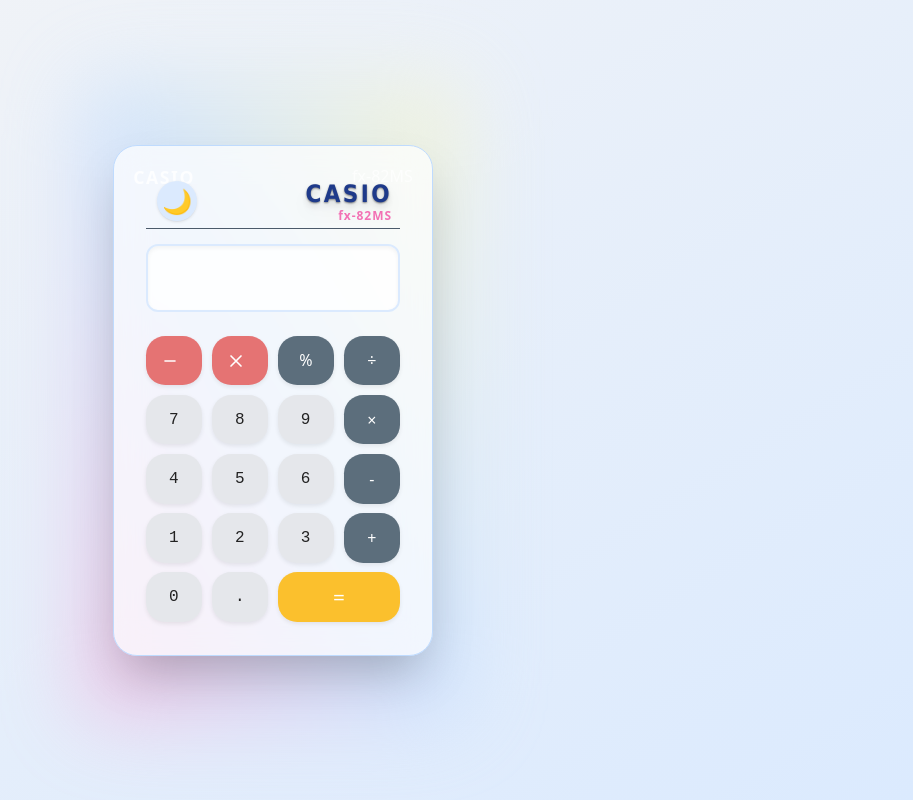
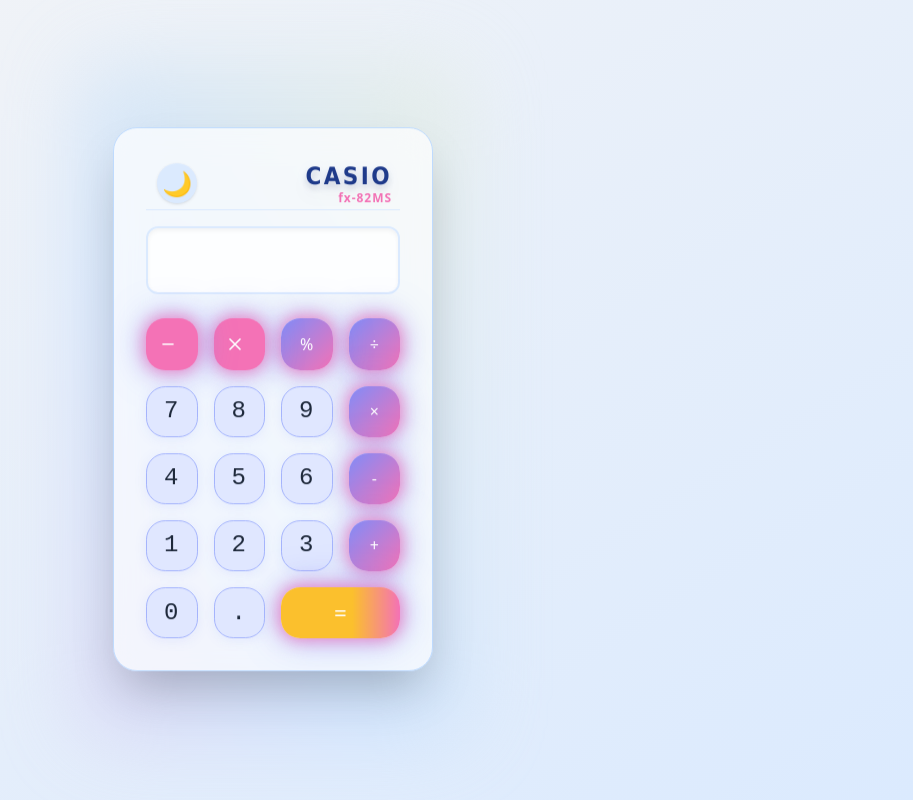
Before and after one commit to mjfrontdev/calculator, a plain HTML site: page index.html in a window 1280 px wide. Shown: the whole page, without its empty margins (367-1280 px from the left). Drawn offline with nearby package versions, Linux system fonts and the light colour scheme; a web font is replaced by a local one.

Commit message:
بروزرسانی ui

```diff
--- a/script.js
+++ b/script.js
@@ -142,15 +142,24 @@ operationButtons.forEach((button) => {
 // --- تغییر تم ---
 const themeToggleBtn = document.getElementById("theme-toggle");
 const body = document.body;
+const calculatorBox = document.querySelector('.calculator');
 
 function setTheme(isDark) {
   if (isDark) {
     body.classList.add("dark");
-    themeToggleBtn.innerText = "☀️";
+    themeToggleBtn.innerText = "\u2600\ufe0f";
   } else {
     body.classList.remove("dark");
-    themeToggleBtn.innerText = "🌙";
+    themeToggleBtn.innerText = "\ud83c\udf19";
   }
+  // انیمیشن تغییر تم
+  anime({
+    targets: calculatorBox,
+    scale: [0.97, 1],
+    rotateZ: [0, 2, -2, 0],
+    duration: 500,
+    easing: 'easeInOutElastic(1, .7)'
+  });
 }
 
 // ذخیره تم در localStorage
@@ -163,3 +172,50 @@ themeToggleBtn.addEventListener("click", () => {
   setTheme(isDark);
   localStorage.setItem("calc-theme", isDark ? "dark" : "light");
 });
+
+// --- افکت موجی و لرزش برای دکمه‌ها ---
+const allButtons = document.querySelectorAll('.buttons button');
+allButtons.forEach(btn => {
+  btn.classList.add('animated');
+  btn.addEventListener('click', function(e) {
+    // افکت موجی
+    btn.classList.remove('active');
+    void btn.offsetWidth; // reflow
+    btn.classList.add('active');
+    setTimeout(() => btn.classList.remove('active'), 400);
+    // افکت لرزش با animejs
+    anime({
+      targets: btn,
+      translateX: [0, -4, 4, -2, 2, 0],
+      duration: 350,
+      easing: 'easeInOutSine'
+    });
+  });
+});
+
+// --- مقداردهی اولیه AOS ---
+if (typeof AOS !== 'undefined') {
+  AOS.init({
+    once: true,
+    duration: 800,
+    easing: 'ease-in-out',
+  });
+}
+
+// --- افکت پالس برای نمایشگر هنگام نمایش نتیجه ---
+const displayBox = document.querySelector('.display');
+const equalsBtn = document.querySelector('.equals');
+
+function pulseDisplay() {
+  displayBox.classList.remove('pulse');
+  void displayBox.offsetWidth;
+  displayBox.classList.add('pulse');
+}
+
+displayBox.addEventListener('animationend', function() {
+  displayBox.classList.remove('pulse');
+});
+
+equalsBtn.addEventListener('click', () => {
+  setTimeout(pulseDisplay, 50);
+});
--- a/style.css
+++ b/style.css
@@ -1,3 +1,4 @@
+/* --- مدرن‌سازی و افکت‌های انیمیشنی --- */
 * {
     margin: 0;
     padding: 0;
@@ -6,24 +7,46 @@
 }
 
 body {
-    background: #f3f4f6;
+    background: linear-gradient(135deg, #f3f4f6 0%, #c7d2fe 100%);
+    min-height: 100vh;
+}
+
+@keyframes bgMove {
+  0% { background-position: 0% 50%; }
+  50% { background-position: 100% 50%; }
+  100% { background-position: 0% 50%; }
+}
+.animate-bgMove {
+  animation: bgMove 8s ease-in-out infinite;
+  background-size: 200% 200%;
 }
 
 .calculator {
-    background: #3b4a5a;
+    background: rgba(255,255,255,0.7);
     border-radius: 1.5rem;
-    box-shadow: 0 8px 32px 0 rgba(31, 38, 135, 0.37);
+    box-shadow: 0 8px 32px 0 rgba(31, 38, 135, 0.25);
     width: 340px;
-    padding: 2rem 1.2rem 1.5rem 1.2rem;
+    padding: 2.5rem 1.5rem 2rem 1.5rem;
     margin: 2rem auto;
-    border: 1px solid #2c3744;
+    border: 1.5px solid #a5b4fc;
     position: relative;
+    backdrop-filter: blur(16px) saturate(180%);
+    animation: fadeInUp 1s cubic-bezier(.23,1.01,.32,1) both, floaty 5s ease-in-out infinite;
+}
+@keyframes floaty {
+  0%, 100% { transform: translateY(0); }
+  50% { transform: translateY(-10px); }
+}
+
+@keyframes fadeInUp {
+  0% { opacity: 0; transform: translateY(40px); }
+  100% { opacity: 1; transform: none; }
 }
 
 .calc-header {
-    margin-bottom: 1rem;
+    margin-bottom: 1.5rem;
     padding-bottom: 0.2rem;
-    border-bottom: 1px solid #4b5a6a;
+    border-bottom: 1px solid #dbeafe;
     display: flex;
     align-items: center;
     justify-content: center;
@@ -32,16 +55,16 @@ body {
 
 .brand-title {
     font-family: 'Vazirmatn', Tahoma, Arial, sans-serif;
-    letter-spacing: 0.15em;
-    color: #fff;
-    text-shadow: 0 1px 2px #2228, 0 0 2px #fff4;
-    font-size: 1.3rem;
+    letter-spacing: 0.18em;
+    color: #1e3a8a;
+    text-shadow: 0 2px 8px #a5b4fc44, 0 0 2px #fff4;
+    font-size: 1.5rem;
     font-weight: bold;
     margin-bottom: 0.1rem;
 }
 
 .model-title {
-    color: #ffb6c1;
+    color: #f472b6;
     letter-spacing: 0.08em;
     font-size: 1rem;
     margin-top: -0.2rem;
@@ -49,106 +72,158 @@ body {
 }
 
 .theme-toggle-btn {
-    box-shadow: 0 2px 8px #0001;
+    box-shadow: 0 2px 8px #a5b4fc33;
     border: none;
     outline: none;
     cursor: pointer;
-    font-size: 1.3rem;
-    transition: background 0.2s, color 0.2s;
-    width: 2.3rem;
-    height: 2.3rem;
+    font-size: 1.5rem;
+    transition: background 0.3s, color 0.3s, transform 0.2s;
+    width: 2.5rem;
+    height: 2.5rem;
     display: flex;
     align-items: center;
     justify-content: center;
     margin-right: 0.2rem;
     margin-left: 0.2rem;
+    background: #e0e7ff;
 }
 
 .theme-toggle-btn:active {
-    background: #e0e7ef;
+    background: #c7d2fe;
+    transform: scale(1.1) rotate(-10deg);
 }
 
 .display {
-    background: #f7fafc;
-    border-radius: 0.5rem;
-    border: 2px solid #d1d5db;
-    color: #222;
+    background: rgba(255,255,255,0.8);
+    border-radius: 1rem;
+    border: 2px solid #a5b4fc;
+    color: #1e293b;
     font-family: 'Consolas', monospace;
-    font-size: 1.6rem;
+    font-size: 2rem;
     margin-bottom: 1.5rem;
     min-height: 3.2rem;
-    padding: 0.7rem 1rem;
-    box-shadow: 0 2px 8px rgba(0, 0, 0, 0.04);
+    padding: 1rem 1.2rem;
+    box-shadow: 0 2px 12px rgba(59,130,246,0.08);
+    transition: box-shadow 0.3s, border 0.3s;
+}
+
+.display:focus-within, .display.active {
+    box-shadow: 0 4px 24px #818cf833;
+    border-color: #6366f1;
 }
 
 .buttons {
-    gap: 0.6rem !important;
+    gap: 1rem !important;
 }
 
 button {
     border-radius: 1.2rem;
-    font-size: 1.2rem;
-    font-weight: 600;
-    box-shadow: 0 2px 4px rgba(0, 0, 0, 0.08);
+    font-size: 1.3rem;
+    font-weight: 700;
+    box-shadow: 0 2px 8px rgba(59,130,246,0.08);
     border: none;
     outline: none;
-    transition: all 0.15s;
+    transition: all 0.18s cubic-bezier(.4,0,.2,1);
     padding: 0;
-    height: 3.1rem;
+    height: 3.2rem;
     min-width: 0;
     display: flex;
     align-items: center;
     justify-content: center;
+    user-select: none;
+    position: relative;
+    overflow: hidden;
+}
+button.number {
+    background: #e0e7ff;
+    color: #1e293b;
+    /* فونت عددی جذاب */
+    font-family: 'DSEG7Classic', monospace !important;
+    letter-spacing: 0.04em;
+    font-size: 1.5rem;
+    box-shadow: 0 2px 12px #818cf822, 0 0 0 #fff0;
+    background: linear-gradient(135deg, #e0e7ff 60%, #c7d2fe 100%);
+    border: 1.5px solid #a5b4fc;
+    transition: box-shadow 0.25s, background 0.25s, border 0.25s, color 0.25s;
+}
+button.number:hover {
+    background: linear-gradient(135deg, #c7d2fe 60%, #818cf8 100%);
+    color: #fff;
+    box-shadow: 0 0 24px 8px #818cf855, 0 0 0 #fff0;
+    border-color: #6366f1;
+}
+.display {
+    /* فونت عددی جذاب برای نمایشگر */
+    font-family: 'DSEG7Classic', monospace !important;
+    letter-spacing: 0.04em;
+    font-size: 2.2rem;
 }
 
+
 button.number {
-    background: #e5e7eb;
-    color: #222;
+    background: #e0e7ff;
+    color: #1e293b;
 }
 
 button.operator {
-    background: #5c6e7c;
+    background: linear-gradient(135deg, #818cf8 0%, #f472b6 100%);
     color: #fff;
+    box-shadow: 0 2px 8px #818cf822;
 }
 
 button[data-action="clear"],
 button[data-action="delete"] {
-    background: #e57373;
+    background: #f472b6;
     color: #fff;
 }
 
 button:active {
     transform: scale(0.96);
     filter: brightness(0.95);
+    box-shadow: 0 2px 16px #818cf855;
+}
+
+button:focus {
+    outline: 2px solid #6366f1;
 }
 
 .equals {
-    background: #fbc02d !important;
+    background: linear-gradient(90deg, #fbc02d 60%, #f472b6 100%) !important;
     color: #fff !important;
     grid-column: span 2 / span 2;
-    font-size: 1.3rem;
+    font-size: 1.4rem;
+    box-shadow: 0 2px 16px #fbc02d33;
 }
 
-.calculator::before {
-    content: 'CASIO';
-    position: absolute;
-    top: 1.1rem;
-    left: 1.2rem;
-    color: #fff;
-    font-weight: bold;
-    font-size: 1.1rem;
-    letter-spacing: 0.1rem;
-    opacity: 0.8;
+/* افکت glow برای دکمه مساوی و عملیات */
+.equals, button.operator {
+  box-shadow: 0 0 16px 2px #f472b6cc, 0 0 32px 4px #818cf888;
+  position: relative;
+  z-index: 1;
+}
+.equals:hover, button.operator:hover {
+  box-shadow: 0 0 32px 8px #fbc02dcc, 0 0 48px 12px #818cf8cc;
+  filter: brightness(1.1) saturate(1.2);
 }
 
-.calculator::after {
-    content: 'fx-82MS';
-    position: absolute;
-    top: 1.1rem;
-    right: 1.2rem;
-    color: #fff;
-    font-size: 1rem;
-    opacity: 0.7;
+/* افکت هاله رنگی هنگام هاور روی دکمه‌ها */
+button:not(.equals):hover {
+  box-shadow: 0 0 16px 4px #818cf855, 0 0 32px 8px #f472b655;
+  filter: brightness(1.08);
+}
+
+/* افکت پالس برای نمایشگر هنگام نمایش نتیجه */
+.display.pulse {
+  animation: pulseGlow 0.7s;
+}
+@keyframes pulseGlow {
+  0% { box-shadow: 0 0 0 0 #fbc02d55; }
+  70% { box-shadow: 0 0 24px 12px #fbc02d88; }
+  100% { box-shadow: 0 0 0 0 #fbc02d00; }
+}
+
+.calculator::before, .calculator::after {
+    display: none;
 }
 
 /* --- تم تاریک --- */
@@ -157,14 +232,14 @@ body.dark {
 }
 
 body.dark .calculator {
-    background: #232f3e;
-    border-color: #1a222c;
+    background: #232f3e99;
+    border-color: #1e293b;
 }
 
 body.dark .display {
-    background: #23272f;
+    background: #23272fcc;
     color: #fff;
-    border-color: #374151;
+    border-color: #6366f1;
 }
 
 body.dark .brand-title {
@@ -172,11 +247,11 @@ body.dark .brand-title {
 }
 
 body.dark .model-title {
-    color: #ffb6c1;
+    color: #f472b6;
 }
 
 body.dark .theme-toggle-btn {
-    background: #374151;
+    background: #6366f1;
     color: #ffe;
 }
 
@@ -186,17 +261,41 @@ body.dark button.number {
 }
 
 body.dark button.operator {
-    background: #42526b;
+    background: linear-gradient(135deg, #6366f1 0%, #f472b6 100%);
     color: #fff;
 }
 
 body.dark button[data-action="clear"],
 body.dark button[data-action="delete"] {
-    background: #e57373;
+    background: #f472b6;
     color: #fff;
 }
 
 body.dark .equals {
-    background: #fbc02d !important;
-    color: #23272f !important;
+    background: linear-gradient(90deg, #fbc02d 60%, #f472b6 100%) !important;
+    color: #fff !important;
 }
+
+/* --- افکت‌های انیمیشنی دکمه‌ها --- */
+button.animated {
+    z-index: 1;
+}
+button.animated::after {
+    content: '';
+    position: absolute;
+    left: 50%;
+    top: 50%;
+    width: 0;
+    height: 0;
+    background: rgba(59,130,246,0.15);
+    border-radius: 50%;
+    transform: translate(-50%, -50%);
+    transition: width 0.4s cubic-bezier(.4,0,.2,1), height 0.4s cubic-bezier(.4,0,.2,1), opacity 0.4s;
+    opacity: 0.7;
+    pointer-events: none;
+}
+button.animated.active::after {
+    width: 180%;
+    height: 180%;
+    opacity: 0;
+}
```
